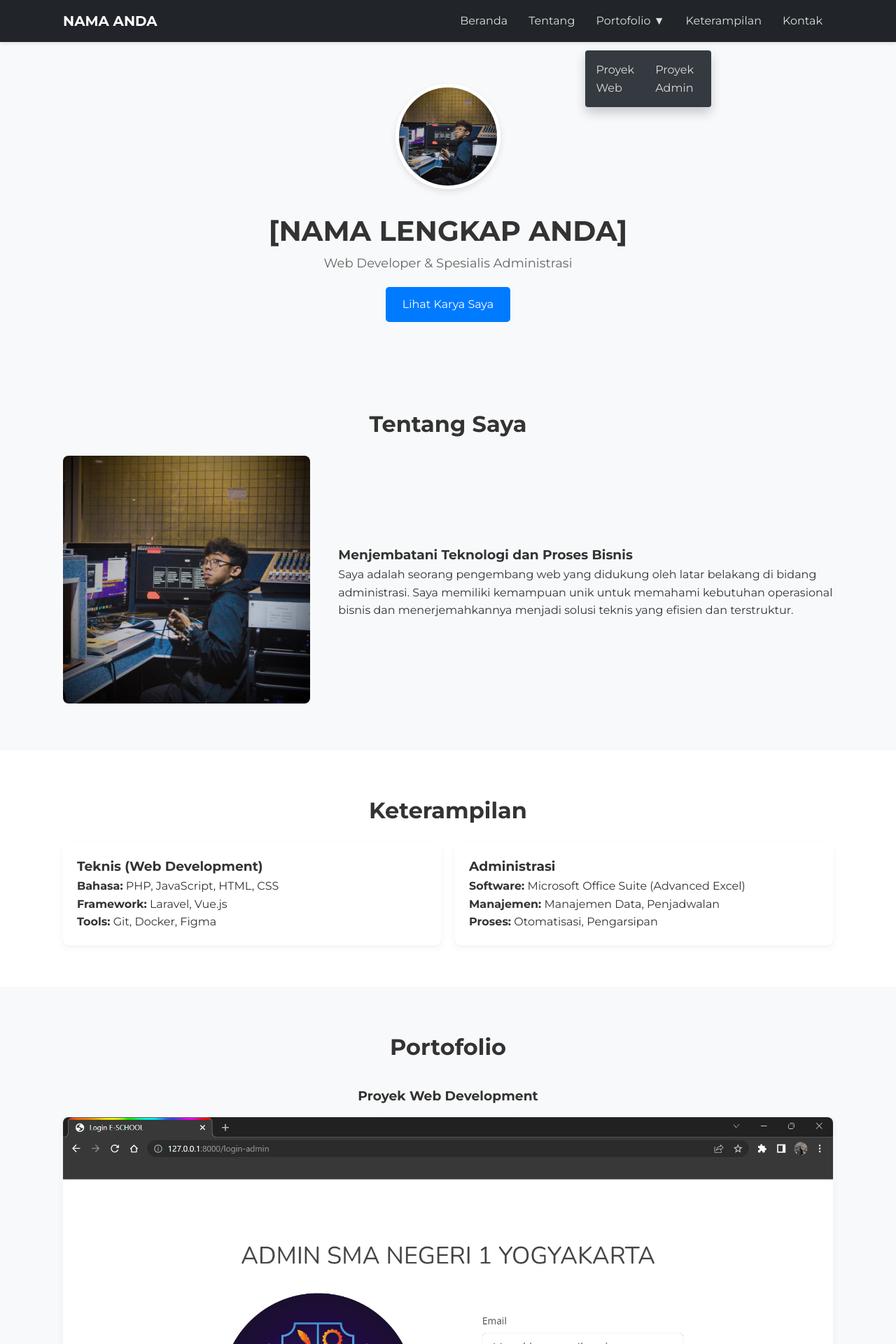
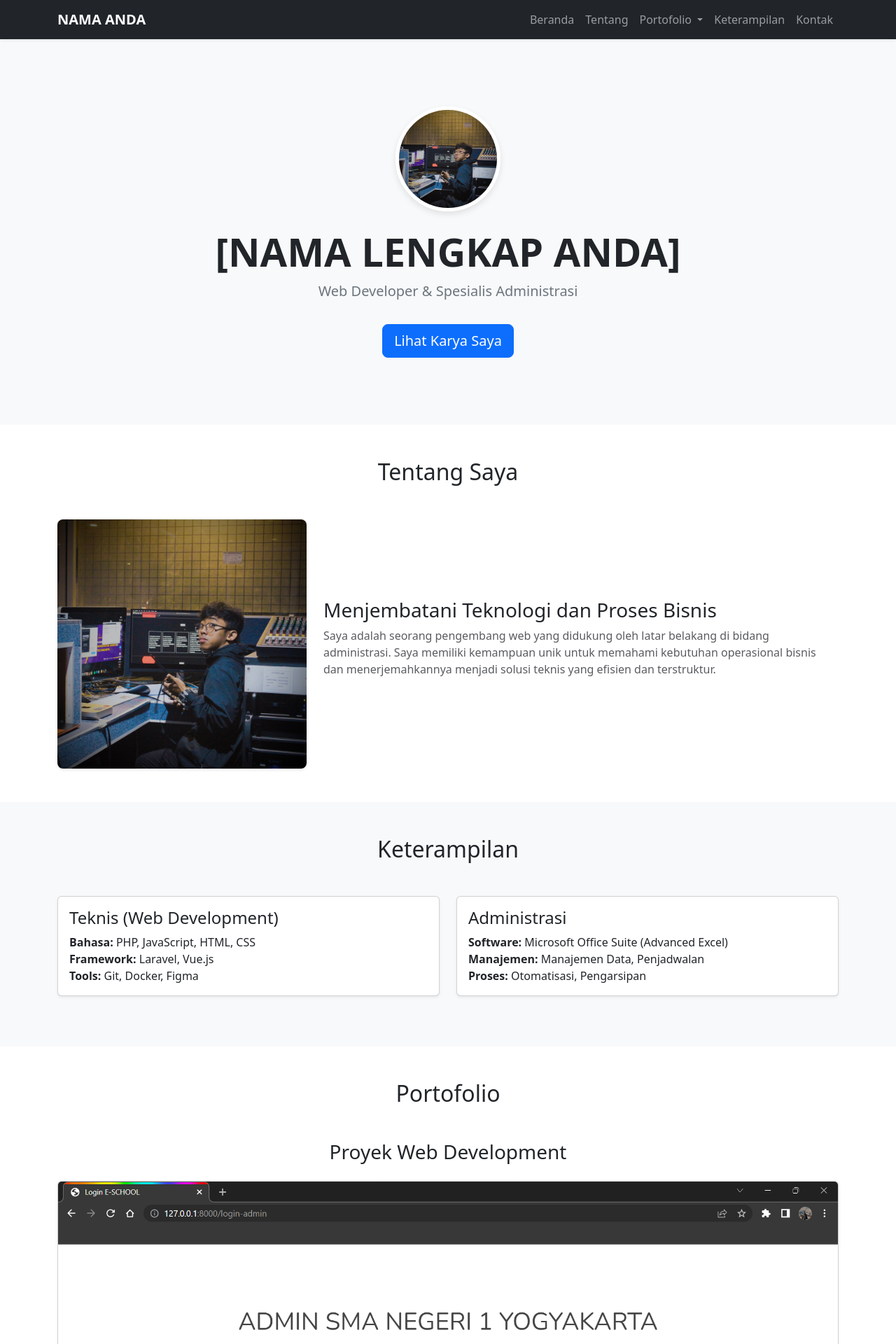
Before and after one commit to fajarraden09/myportofolio, a PHP site: page / in a window 1280 px wide. Shown: the top 1920 px of the page at 70% size. Run offline with PHP 8.4, Linux system fonts and the light colour scheme.

Commit message:
bootstrap 1

```diff
--- a/app.js
+++ b/app.js
@@ -1,8 +1,13 @@
-document.addEventListener('DOMContentLoaded', () => {
-    const hamburger = document.getElementById('hamburger');
-    const navLinks = document.querySelector('.nav-links');
+// Menutup menu hamburger secara otomatis saat item menu di-klik (di tampilan mobile)
+const navLinks = document.querySelectorAll('.nav-link');
+const navbarCollapse = document.querySelector('.navbar-collapse');
 
-    hamburger.addEventListener('click', () => {
-        navLinks.classList.toggle('active');
+navLinks.forEach(link => {
+    link.addEventListener('click', () => {
+        // Hanya tutup jika menu sedang terbuka (visible di mobile)
+        if (navbarCollapse.classList.contains('show')) {
+            const bsCollapse = new bootstrap.Collapse(navbarCollapse);
+            bsCollapse.hide();
+        }
     });
 });
--- a/index.html
+++ b/index.html
@@ -3,125 +3,128 @@
 <head>
     <meta charset="UTF-8">
     <meta name="viewport" content="width=device-width, initial-scale=1.0">
+    <link href="https://cdn.jsdelivr.net/npm/bootstrap@5.3.3/dist/css/bootstrap.min.css" rel="stylesheet">
     <link rel="stylesheet" href="style.css">
-    <link rel="preconnect" href="https://fonts.googleapis.com">
-    <link rel="preconnect" href="https://fonts.gstatic.com" crossorigin>
-    <link href="https://fonts.googleapis.com/css2?family=Montserrat:wght@400;700&display=swap" rel="stylesheet">
     <title>Portfolio Saya</title>
 </head>
 <body>
 
-    <header id="header">
+    <nav class="navbar navbar-expand-lg navbar-dark bg-dark fixed-top shadow-sm">
         <div class="container">
-            <a href="#" class="brand">NAMA ANDA</a>
-            <nav class="nav-links">
-                <ul>
-                    <li><a href="#hero">Beranda</a></li>
-                    <li><a href="#about">Tentang</a></li>
-                    <li class="dropdown">
-                      <div class="dropdown-container">
-                          <span class="dropdown-trigger">Portofolio ▼</span>
-                          <ul class="dropdown-content">
-                              <li><a href="#projects-web">Proyek Web</a></li>
-                              <li><a href="#projects-admin">Proyek Admin</a></li>
+            <a class="navbar-brand fw-bold" href="#hero">NAMA ANDA</a>
+            <button class="navbar-toggler" type="button" data-bs-toggle="collapse" data-bs-target="#navbarNav" aria-controls="navbarNav" aria-expanded="false" aria-label="Toggle navigation">
+                <span class="navbar-toggler-icon"></span>
+            </button>
+            <div class="collapse navbar-collapse" id="navbarNav">
+                <ul class="navbar-nav ms-auto">
+                    <li class="nav-item"><a class="nav-link" href="#hero">Beranda</a></li>
+                    <li class="nav-item"><a class="nav-link" href="#about">Tentang</a></li>
+                    <li class="nav-item dropdown">
+                        <a class="nav-link dropdown-toggle" href="#" id="navbarDropdown" role="button" data-bs-toggle="dropdown" aria-expanded="false">
+                            Portofolio
+                        </a>
+                        <ul class="dropdown-menu dropdown-menu-dark" aria-labelledby="navbarDropdown">
+                            <li><a class="dropdown-item" href="#projects-web">Proyek Web</a></li>
+                            <li><a class="dropdown-item" href="#projects-admin">Proyek Admin</a></li>
+                        </ul>
+                    </li>
+                    <li class="nav-item"><a class="nav-link" href="#skills">Keterampilan</a></li>
+                    <li class="nav-item"><a class="nav-link" href="#contact">Kontak</a></li>
                 </ul>
             </div>
-                    </li>
-                    <li><a href="#skills">Keterampilan</a></li>
-                    <li><a href="#contact">Kontak</a></li>
-                </ul>
+        </div>
     </nav>
-            <button class="hamburger" id="hamburger">
-                <span></span>
-                <span></span>
-                <span></span>
-            </button>
-        </div>
-    </header>
 
-    <main>
-        <section id="hero">
+    <section id="hero" class="text-center">
         <div class="container">
             <img src="./img/fotoku.png" alt="Foto Profil" class="profile-picture">
-                <h1>[NAMA LENGKAP ANDA]</h1>
-                <p class="subtitle">Web Developer & Spesialis Administrasi</p>
-                <a href="#projects" class="cta">Lihat Karya Saya</a>
+            <h1 class="display-4 fw-bold mt-4">[NAMA LENGKAP ANDA]</h1>
+            <p class="lead text-secondary">Web Developer & Spesialis Administrasi</p>
+            <a href="#projects" class="btn btn-primary btn-lg mt-3">Lihat Karya Saya</a>
         </div>
     </section>
 
-        <section id="about">
+    <section id="about" class="py-5">
         <div class="container">
-                <h2 class="section-title">Tentang Saya</h2>
-                <div class="about-content">
-                    <div class="about-image">
-                        <img src="./img/fotoku.png" alt="Tentang Saya">
+            <h2 class="text-center mb-5">Tentang Saya</h2>
+            <div class="row align-items-center">
+                <div class="col-md-4 text-center">
+                    <img src="./img/fotoku.png" class="img-fluid rounded-3 shadow-sm" alt="Tentang Saya">
                 </div>
-                    <div class="about-text">
+                <div class="col-md-8">
                     <h3>Menjembatani Teknologi dan Proses Bisnis</h3>
-                        <p>Saya adalah seorang pengembang web yang didukung oleh latar belakang di bidang administrasi. Saya memiliki kemampuan unik untuk memahami kebutuhan operasional bisnis dan menerjemahkannya menjadi solusi teknis yang efisien dan terstruktur.</p>
+                    <p class="text-muted">Saya adalah seorang pengembang web yang didukung oleh latar belakang di bidang administrasi. Saya memiliki kemampuan unik untuk memahami kebutuhan operasional bisnis dan menerjemahkannya menjadi solusi teknis yang efisien dan terstruktur.</p>
                 </div>
             </div>
         </div>
     </section>
 
-        <section id="skills">
+    <section id="skills" class="py-5 bg-light">
         <div class="container">
-                <h2 class="section-title">Keterampilan</h2>
-                <div class="skills-grid">
-                    <div class="skill-card">
-                        <h3>Teknis (Web Development)</h3>
-                        <p><b>Bahasa:</b> PHP, JavaScript, HTML, CSS<br><b>Framework:</b> Laravel, Vue.js<br><b>Tools:</b> Git, Docker, Figma</p>
-                    </div>
-                    <div class="skill-card">
-                        <h3>Administrasi</h3>
-                        <p><b>Software:</b> Microsoft Office Suite (Advanced Excel)<br><b>Manajemen:</b> Manajemen Data, Penjadwalan<br><b>Proses:</b> Otomatisasi, Pengarsipan</p>
+            <h2 class="text-center mb-5">Keterampilan</h2>
+            <div class="row">
+                <div class="col-md-6 mb-4">
+                    <div class="card shadow-sm h-100">
+                        <div class="card-body">
+                            <h4 class="card-title">Teknis (Web Development)</h4>
+                            <p class="card-text"><b>Bahasa:</b> PHP, JavaScript, HTML, CSS<br><b>Framework:</b> Laravel, Vue.js<br><b>Tools:</b> Git, Docker, Figma</p>
                         </div>
                     </div>
                 </div>
-        </section>
-
-        <section id="projects">
-            <div class="container">
-                <h2 class="section-title">Portofolio</h2>
-                <div id="projects-web">
-                    <h3>Proyek Web Development</h3>
-                    <div class="project-card">
-                        <img src="./img/sekolah.png" alt="Proyek Website Sekolah">
-                        <div class="project-info">
-                            <h4>Website Sekolah</h4>
-                            <p>Platform informasi sekolah menggunakan Laravel.</p>
+                <div class="col-md-6 mb-4">
+                    <div class="card shadow-sm h-100">
+                        <div class="card-body">
+                            <h4 class="card-title">Administrasi</h4>
+                            <p class="card-text"><b>Software:</b> Microsoft Office Suite (Advanced Excel)<br><b>Manajemen:</b> Manajemen Data, Penjadwalan<br><b>Proses:</b> Otomatisasi, Pengarsipan</p>
                         </div>
-                    </div>
-                </div>
-                <div id="projects-admin">
-                    <h3>Pengalaman Administrasi</h3>
-                    <div class="project-card">
-                        <img src="./img/admin.png" alt="Proyek Otomatisasi Laporan">
-                        <div class="project-info">
-                            <h4>Otomatisasi Laporan</h4>
-                            <p>Menggunakan Macro VBA Excel untuk mengurangi waktu kerja dari 8 jam menjadi 15 menit.</p>
                     </div>
                 </div>
             </div>
         </div>
     </section>
 
-        <section id="contact">
+    <section id="projects" class="py-5">
         <div class="container">
-                <h2 class="section-title">Hubungi Saya</h2>
-                <p>Silakan hubungi saya melalui email atau telepon.</p>
-                <p class="contact-info"><strong>Email:</strong> [emailanda@example.com]</p>
-                <p class="contact-info"><strong>Telepon:</strong> [+62 123-4567-890]</p>
+            <h2 class="text-center mb-5">Portofolio</h2>
+            <div id="projects-web" class="mb-5">
+                <h3 class="text-center mb-4">Proyek Web Development</h3>
+                <div class="card shadow-sm">
+                    <img src="./img/sekolah.png" class="card-img-top" alt="Proyek Website Sekolah">
+                    <div class="card-body">
+                        <h5 class="card-title">Website Sekolah</h5>
+                        <p class="card-text">Platform informasi sekolah menggunakan Laravel.</p>
+                    </div>
+                </div>
+            </div>
+            <div id="projects-admin">
+                <h3 class="text-center mb-4">Pengalaman Administrasi</h3>
+                <div class="card shadow-sm">
+                    <img src="./img/admin.png" class="card-img-top" alt="Proyek Otomatisasi">
+                    <div class="card-body">
+                        <h5 class="card-title">Otomatisasi Laporan</h5>
+                        <p class="card-text">Menggunakan Macro VBA Excel untuk mengurangi waktu kerja dari 8 jam menjadi 15 menit.</p>
+                    </div>
+                </div>
+            </div>
         </div>
     </section>
-    </main>
 
-    <footer id="footer">
+    <section id="contact" class="py-5 bg-light">
+        <div class="container text-center">
+            <h2 class="mb-4">Hubungi Saya</h2>
+            <p class="lead">Silakan hubungi saya melalui email atau telepon.</p>
+            <p class="h4 mt-4"><strong>Email:</strong> [emailanda@example.com]</p>
+            <p class="h4"><strong>Telepon:</strong> [+62 123-4567-890]</p>
+        </div>
+    </section>
+
+    <footer class="py-4 bg-dark text-white text-center">
         <div class="container">
-            <p>&copy; 2025 [Nama Anda]. All Rights Reserved.</p>
+            <p class="mb-0">&copy; 2025 [Nama Anda]. All Rights Reserved.</p>
         </div>
     </footer>
 
+    <script src="https://cdn.jsdelivr.net/npm/bootstrap@5.3.3/dist/js/bootstrap.bundle.min.js"></script>
     <script src="app.js"></script>
 </body>
 </html>
--- a/style.css
+++ b/style.css
@@ -1,251 +1,24 @@
-/* === KODE CSS BARU - SIMPEL & BERSIH === */
+/* Custom CSS untuk Bootstrap Template */
 
-:root {
-    --primary-color: #007bff;
-    --dark-color: #212529;
-    --light-color: #f8f9fa;
-    --text-color: #333;
-    --header-height: 60px;
+body {
+    /* Memberi jarak untuk fixed navbar */
+    padding-top: 56px;
 }
 
-* {
-    margin: 0;
-    padding: 0;
-    box-sizing: border-box;
+#hero {
+    background-color: #f8f9fa;
+    padding: 6rem 0;
 }
 
-html {
-    font-size: 62.5%; /* 1rem = 10px */
-    scroll-behavior: smooth;
-}
-
-body {
-    font-family: 'Montserrat', sans-serif;
-    font-size: 1.6rem;
-    line-height: 1.6;
-    color: var(--text-color);
-    padding-top: var(--header-height);
-}
-
-.container {
-    width: 90%;
-    max-width: 1100px;
-    margin: 0 auto;
-}
-
-/* Header */
-#header {
-    position: fixed;
-    top: 0;
-    left: 0;
-    width: 100%;
-    height: var(--header-height);
-    background-color: var(--dark-color);
-    color: white;
-    box-shadow: 0 2px 5px rgba(0,0,0,0.1);
-    z-index: 1000;
-}
-
-#header .container {
-    display: flex;
-    justify-content: space-between;
-    align-items: center;
-    height: 100%;
-}
-
-.brand {
-    font-size: 2rem;
-    font-weight: 700;
-    color: white;
-    text-decoration: none;
-}
-
-.nav-links ul {
-    list-style: none;
-    display: flex;
-}
-
-.nav-links ul li a,
-.dropdown-trigger { /* TAMBAHKAN SELECTOR INI */
-    color: #ddd;
-    text-decoration: none;
-    padding: 1rem 1.5rem;
-    transition: color 0.3s;
-    cursor: default; /* Pastikan kursor tidak berubah menjadi tangan */
-}
-
-.nav-links ul li a:hover {
-    color: white;
-}
-
-/* Dropdown */
-.dropdown {
-    position: relative;
-}
-/* KUNCI PERBAIKAN: Gunakan .dropdown-container untuk trigger hover */
-.dropdown-container:hover .dropdown-content {
-    display: block;
-}
-.dropdown-content {
-    display: none;
-    position: absolute;
-    /* KUNCI PERBAIKAN: Ubah 'top' agar sedikit tumpang tindih */
-    top: 55px;
-    left: 0;
-    background-color: #343a40;
-    min-width: 180px;
-    box-shadow: 0 8px 16px rgba(0,0,0,0.2);
-    border-radius: 4px;
-    list-style: none;
-    padding: 0.5rem 0;
-    z-index: 1001; /* Pastikan dropdown di atas konten lain */
-}
-.dropdown-content a {
-    display: block;
-    padding: 1rem 1.5rem;
-    color: #ddd;
-}
-.dropdown-content a:hover {
-    background-color: var(--primary-color);
-    color: white;
-}
-
-/* Hamburger (Mobile Menu Button) */
-.hamburger {
-    display: none;
-    background: none;
-    border: none;
-    cursor: pointer;
-}
-.hamburger span {
-    display: block;
-    width: 25px;
-    height: 3px;
-    background-color: white;
-    margin: 5px 0;
-    transition: all 0.3s;
-}
-
-/* Sections */
-main section {
-    padding: 6rem 0;
-    text-align: center;
-}
-section:nth-child(even) {
-    background-color: var(--light-color);
-}
-.section-title {
-    font-size: 3.2rem;
-    margin-bottom: 2rem;
-}
-
-/* Hero */
-#hero {
-    background-color: var(--light-color);
-}
 .profile-picture {
     width: 150px;
     height: 150px;
     border-radius: 50%;
     object-fit: cover;
-    margin-bottom: 2rem;
     border: 5px solid white;
     box-shadow: 0 4px 10px rgba(0,0,0,0.1);
 }
-#hero h1 { font-size: 4rem; }
-#hero .subtitle { font-size: 1.8rem; color: #666; margin-bottom: 2rem; }
-.cta {
-    display: inline-block;
-    padding: 1.2rem 2.4rem;
-    background-color: var(--primary-color);
-    color: white;
-    text-decoration: none;
-    border-radius: 5px;
-    transition: background-color 0.3s;
+
+section {
+    scroll-margin-top: 56px;
 }
-.cta:hover { background-color: #0056b3; }
-
-/* About */
-.about-content {
-    display: flex;
-    align-items: center;
-    gap: 4rem;
-    text-align: left;
-}
-.about-image { flex: 1; }
-.about-image img { max-width: 100%; border-radius: 8px; }
-.about-text { flex: 2; }
-
-/* Skills */
-.skills-grid {
-    display: grid;
-    grid-template-columns: repeat(auto-fit, minmax(250px, 1fr));
-    gap: 2rem;
-    text-align: left;
-}
-.skill-card {
-    background-color: white;
-    padding: 2rem;
-    border-radius: 8px;
-    box-shadow: 0 4px 10px rgba(0,0,0,0.05);
-}
-
-/* Projects */
-#projects h3 { margin: 3rem 0 1.5rem; }
-.project-card {
-    background: white;
-    border-radius: 8px;
-    box-shadow: 0 4px 10px rgba(0,0,0,0.05);
-    text-align: left;
-    overflow: hidden;
-    margin-bottom: 2rem;
-}
-.project-card img { display: block; width: 100%; }
-.project-info { padding: 2rem; }
-
-/* Contact */
-.contact-info { margin: 1rem 0; }
-
-/* Footer */
-#footer {
-    background-color: var(--dark-color);
-    color: #aaa;
-    padding: 2rem 0;
-    text-align: center;
-}
-
-/* Responsive (Mobile) */
-@media (max-width: 768px) {
-    .hamburger {
-        display: block;
-    }
-    .nav-links {
-        display: none;
-        position: fixed;
-        top: var(--header-height);
-        left: 0;
-        width: 100%;
-        height: calc(100% - var(--header-height));
-        background-color: var(--dark-color);
-        /* KUNCI PERBAIKAN: z-index ditambahkan */
-        z-index: 999;
-    }
-    .nav-links.active {
-        display: block;
-    }
-    .nav-links ul {
-        flex-direction: column;
-        padding-top: 2rem;
-    }
-    .nav-links ul li {
-        width: 100%;
-        text-align: center;
-    }
-    /*
-      KUNCI PERBAIKAN: Baris yang menyebabkan error dropdown dihapus dari sini.
-      Dropdown di mobile akan dikontrol oleh JavaScript, bukan CSS hover.
-    */
-    .about-content {
-        flex-direction: column;
-    }
-}
```
Lines whose indentation alone changed are shown as unchanged.
